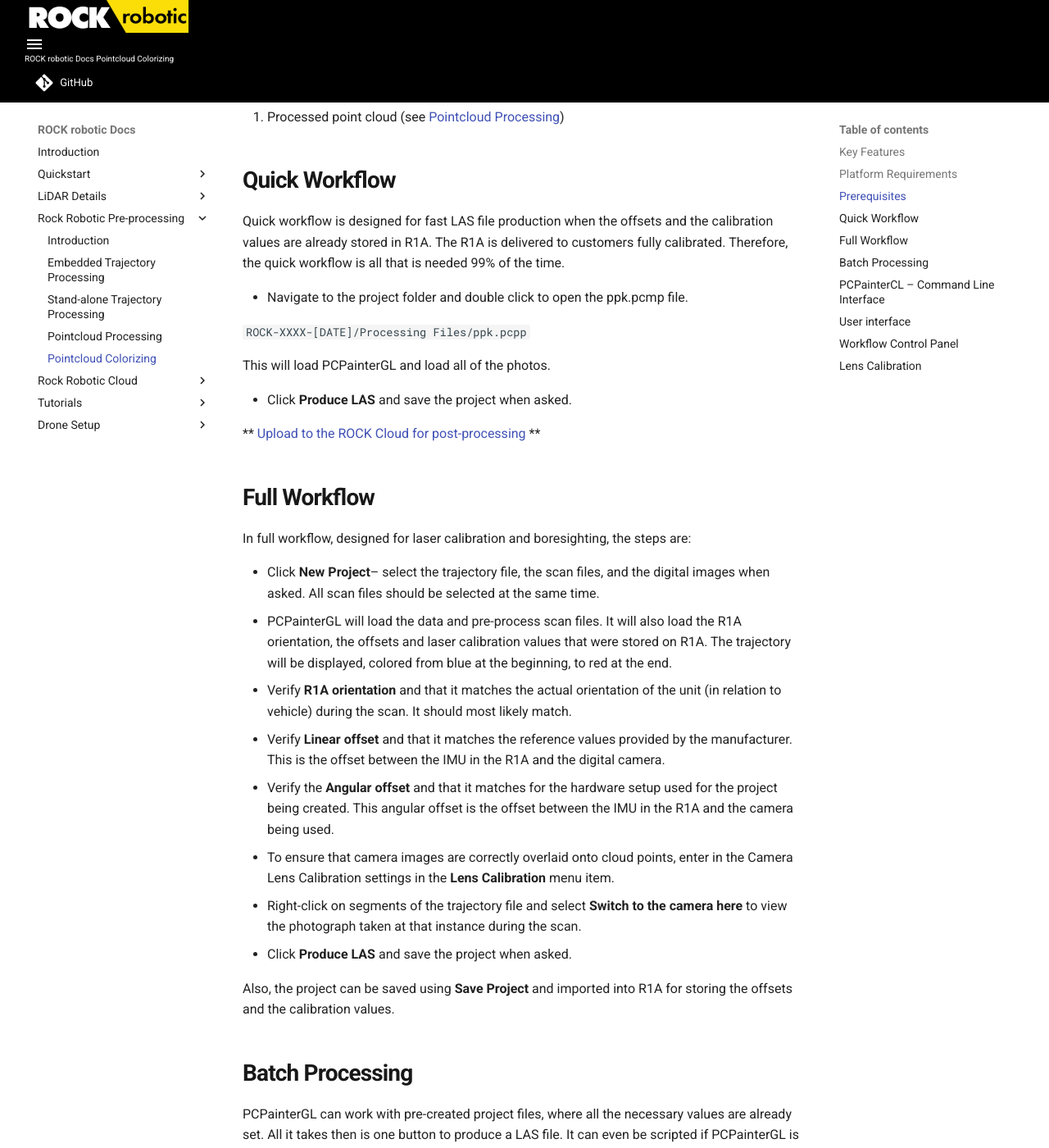
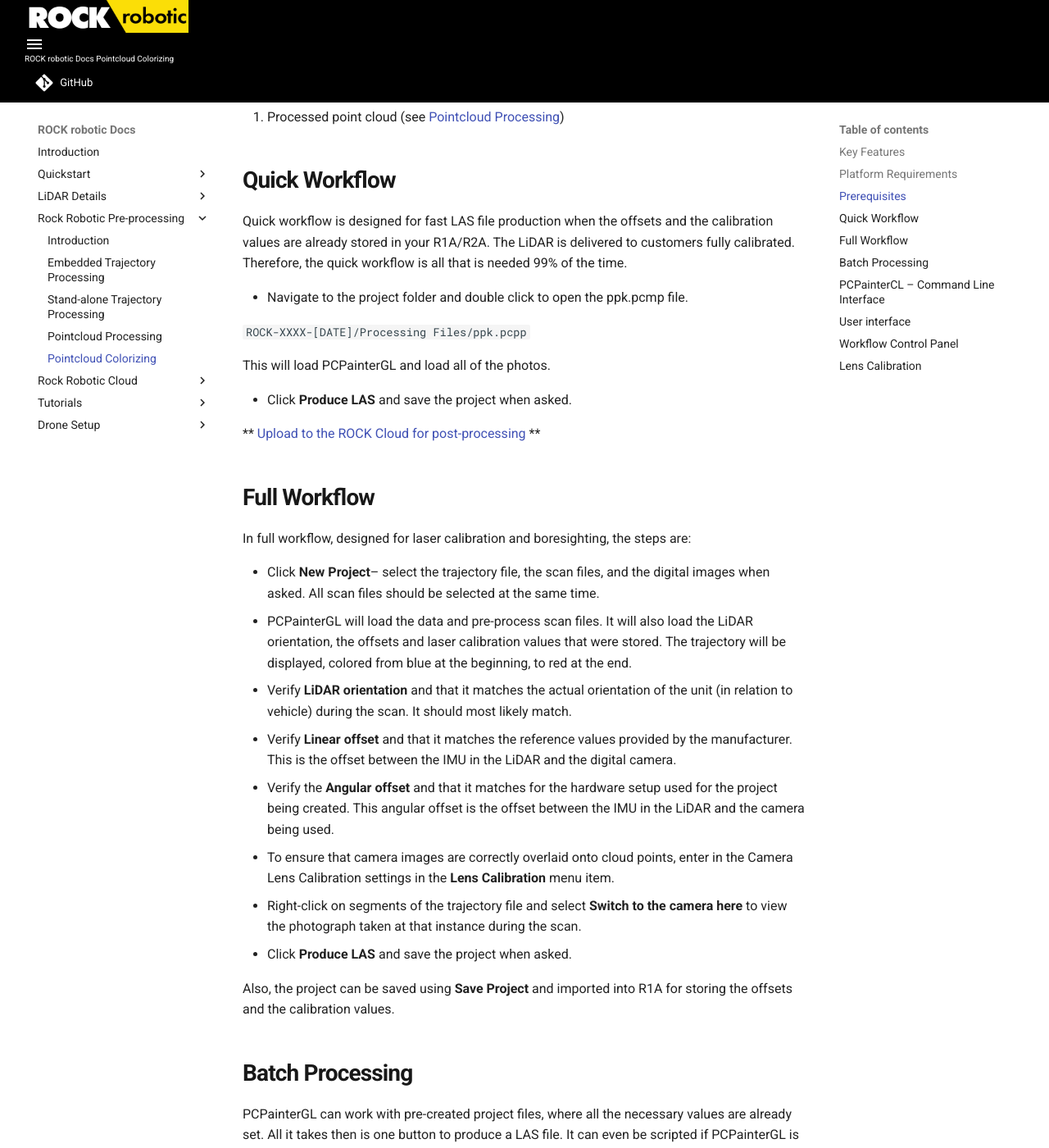
Before and after one commit to RockRobotic/rock-doc, an MkDocs documentation site: the page built from docs/pre-processing/colorizing.md, in a window 1280 px wide and 1400 px high, scrolled down 960 px. Shown: the whole window at 82% size. Built offline with MkDocs 1.6.1 and Material for MkDocs 9.7.7, drawn with Linux system fonts in a browser that asks for light colours; comment, search, counter and statistics services are not loaded.

Commit message:
Updates.

```diff
--- a/docs/pre-processing/colorizing.md
+++ b/docs/pre-processing/colorizing.md
@@ -27,7 +27,7 @@
 
 ## Quick Workflow
 
-Quick workflow is designed for fast LAS file production when the offsets and the calibration values are already stored in R1A. The R1A is delivered to customers fully calibrated. Therefore, the quick workflow is all that is needed 99% of the time.
+Quick workflow is designed for fast LAS file production when the offsets and the calibration values are already stored in your R1A/R2A. The LiDAR is delivered to customers fully calibrated. Therefore, the quick workflow is all that is needed 99% of the time.
 
 * Navigate to the project folder and double click to open the ppk.pcmp file.
 
@@ -44,10 +44,10 @@
 In full workflow, designed for laser calibration and boresighting, the steps are:
 
 - Click **New Project**– select the trajectory file, the scan files, and the digital images when asked. All scan files should be selected at the same time.
-- PCPainterGL will load the data and pre-process scan files. It will also load the R1A orientation, the offsets and laser calibration values that were stored on R1A. The trajectory will be displayed, colored from blue at the beginning, to red at the end.
-- Verify **R1A orientation** and that it matches the actual orientation of the unit (in relation to vehicle) during the scan. It should most likely match.
-- Verify **Linear offset** and that it matches the reference values provided by the manufacturer. This is the offset between the IMU in the R1A and the digital camera.
-- Verify the **Angular offset** and that it matches for the hardware setup used for the project being created. This angular offset is the offset between the IMU in the R1A and the camera being used.
+- PCPainterGL will load the data and pre-process scan files. It will also load the LiDAR orientation, the offsets and laser calibration values that were stored. The trajectory will be displayed, colored from blue at the beginning, to red at the end.
+- Verify **LiDAR orientation** and that it matches the actual orientation of the unit (in relation to vehicle) during the scan. It should most likely match.
+- Verify **Linear offset** and that it matches the reference values provided by the manufacturer. This is the offset between the IMU in the LiDAR and the digital camera.
+- Verify the **Angular offset** and that it matches for the hardware setup used for the project being created. This angular offset is the offset between the IMU in the LiDAR and the camera being used.
 - To ensure that camera images are correctly overlaid onto cloud points, enter in the Camera Lens Calibration settings in the **Lens Calibration** menu item.
 - Right-click on segments of the trajectory file and select **Switch to the camera here** to view the photograph taken at that instance during the scan.
 - Click **Produce LAS** and save the project when asked.
```
Also changed, not shown: docs/index.md (+1 -1 lines).
